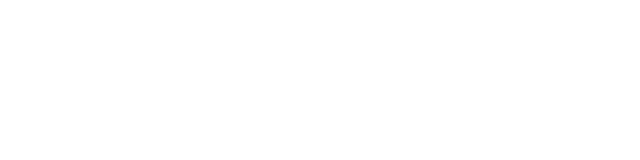
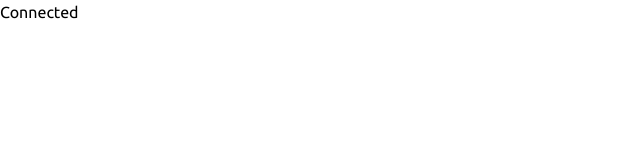
Before and after one commit to Solintin/Egbian-Cohs, a Vue app: page /test in a window 1280 px wide. Before the commit this address had no page. Shown: the top 160 px of the page, without its empty margins (0-640 px from the left). Built offline with nearby package versions, Linux system fonts and the light colour scheme.

Commit message:
Merged Update

```diff
--- a/src/App.vue
+++ b/src/App.vue
@@ -1,5 +1,14 @@
 <template>
-  <router-view></router-view>
+  <router-view />
 </template>
 
-<style src="./main.css"></style>
+<script>
+
+export default {
+  name: 'app'
+}
+</script>
+
+<style src='./main.css'>
+
+</style>
--- a/src/main.js
+++ b/src/main.js
@@ -5,4 +5,5 @@
 
 import './main.css'
 
+
 createApp(App).use(store).use(router).mount('#app')
--- a/src/router/index.js
+++ b/src/router/index.js
@@ -1,11 +1,18 @@
 import { createRouter, createWebHistory } from 'vue-router'
 import Home from '../views/Home.vue'
+import Test from '../views/Test.vue'
 
 const routes = [
   {
     path: '/',
     name: 'Home',
     component: Home
+  },
+
+  {
+    path: '/test',
+    name: 'Test',
+    component: Test
   },
 
 ]
--- /dev/null
+++ b/src/views/Test.vue
@@ -0,0 +1,15 @@
+<template>
+  <div>
+      Connected
+  </div>
+</template>
+
+<script>
+export default {
+
+}
+</script>
+
+<style>
+
+</style>
```
